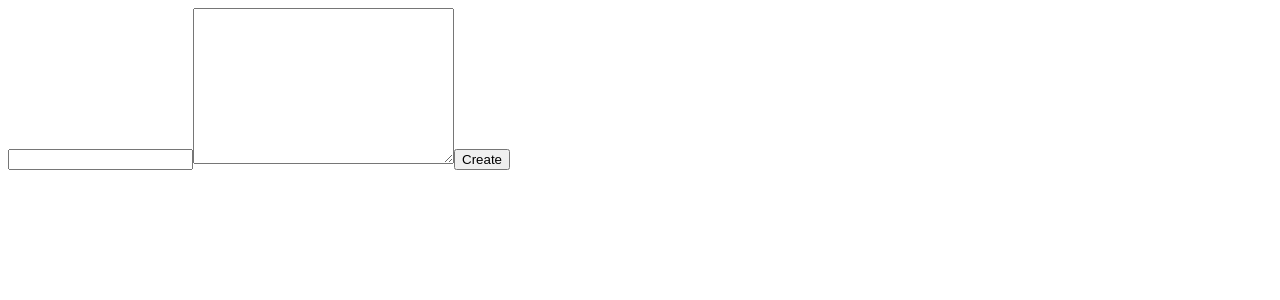
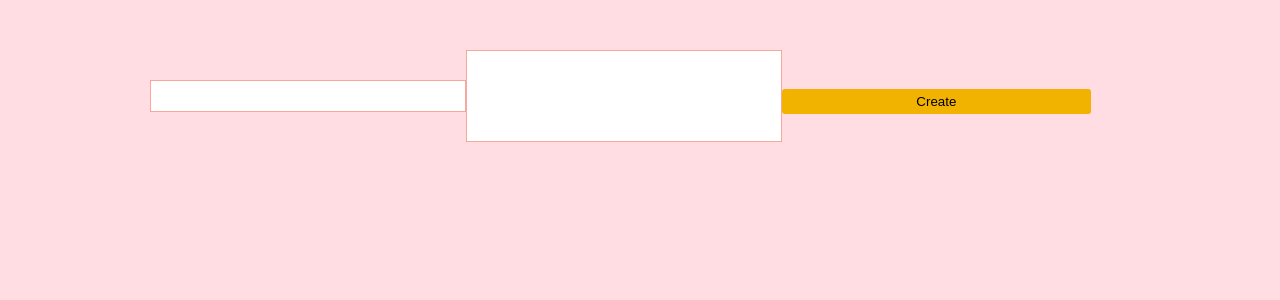
Before and after one commit to LuksFay/auto-test-react, a React (Create React App) app: page / in a window 1280 px wide. Shown: the top 300 px of the page. Built offline with nearby package versions, Linux system fonts and the light colour scheme.

Commit message:
add colors

```diff
--- /dev/null
+++ b/public/index.css
@@ -0,0 +1,3 @@
+body{
+    background-color: #ffdde3;
+}
--- a/public/index.html
+++ b/public/index.html
@@ -8,6 +8,7 @@
     <meta name="description" content="Web site created using create-react-app"/>
     <link rel="apple-touch-icon" href="%PUBLIC_URL%/logo192.png" />
     <link rel="manifest" href="%PUBLIC_URL%/manifest.json" />
+    <link rel="stylesheet" href="index.css">
     <title>Auto Test</title>
   </head>
   <body>
--- /dev/null
+++ b/src/App.css
@@ -0,0 +1,13 @@
+.container{
+    max-width: 980px;
+    margin: auto;
+    margin-top: 50px;
+}
+.order{
+    display: flex;
+    /* flex-direction: column;  */
+    align-items: center;
+}
+.prueba{
+    background-color: red;
+}
--- a/src/App.js
+++ b/src/App.js
@@ -2,6 +2,7 @@ import React, {useState,useEffect} from 'react'
 import NewNote from './components/NewNote'
 import Notes from './components/Notes';
 import Modal from './components/Modal';
+import './App.css'
 function App() {
 
   let initialNotes = JSON.parse(localStorage.getItem('postedNotes'));
@@ -28,7 +29,6 @@ function App() {
   }
   const editNotes = () => {
     setModal(!modal)
-    console.log(modal)
   }
   const deleteNotes = (id) => {
     const newNotes = postedNotes.filter(note => note.id !== id);
@@ -36,6 +36,7 @@ function App() {
   }
   return (
     <>
+    <div  className="container">
     <NewNote showNote={showNote}/>
     <div>
       {postedNotes.map((Note)=>{
@@ -45,7 +46,11 @@ function App() {
       })}
     </div>
     {modal ? <Modal editNotes={editNotes}/> : null}
+    </div>
     </>
   );
 }
+
+
+
 export default App;
--- /dev/null
+++ b/src/components/NewNote.css
@@ -0,0 +1,36 @@
+.input-text{
+    width: 30%;
+    height: 30px;
+    margin-bottom: 10px;
+    padding: 0 10px;
+    border: solid 1px #f8a79a;
+}
+.input-text:focus{
+    outline:none;
+}
+.text-area{
+    width: 30%;
+    padding: 5px 10px;
+    height: 80px;
+    resize: none;
+    margin-bottom: 10px;
+    border-color: #f8a79a;
+}
+.text-area:focus{
+    outline:none;
+}
+.button{
+    width: 31.5%;
+    padding: 5px;
+    background-color: #f1b300;
+    border: none;
+    border-radius: 3px;
+}
+.alert{
+    background-color: #fc3737;
+    font-weight: bold;
+    padding: 10px;
+    border-radius: 3px;
+    color: #1d1b1b;
+
+}
--- a/src/components/NewNote.jsx
+++ b/src/components/NewNote.jsx
@@ -1,5 +1,6 @@
 import React, {useState} from 'react'
 import PropTypes from 'prop-types';
+import './NewNote.css';
 // import {v4 as uuidv4} from 'uuid';  //Id import
 const shortid = require('shortid'); // Id import
 const NewNote = ({showNote}) => {
@@ -28,11 +29,11 @@ const NewNote = ({showNote}) => {
 
     }
     return(
-        <form onSubmit={submitNote}>
-            <input type="text" name="title" onChange={writingNote} value={title} />
-            <textarea name="content" cols="30" rows="10" onChange={writingNote} value={content}></textarea>
-            <input type="submit" value="Create"/>
-            {campoVacio ? <p>Por favor llena todos los campos para crear la nota</p>:null}
+        <form onSubmit={submitNote} className="order">
+            <input type="text" name="title" onChange={writingNote} value={title} className="input-text" maxLength="50"/>
+            <textarea name="content" onChange={writingNote} value={content} className="text-area" maxLength="200"></textarea>
+            <input type="submit" value="Create" className="button"/>
+            {campoVacio ? <p className="alert">Por favor llena todos los campos para crear la nota</p>:null}
         </form>
     )
 }
--- a/src/components/Notes.jsx
+++ b/src/components/Notes.jsx
@@ -1,9 +1,10 @@
 import React from 'react';
 import PropTypes from 'prop-types';
+import './Notes.css';
 const Notes = ({Note, deleteNotes, editNotes}) => {
     return (
         <>
-        <div>
+        <div className="order">
             <p>title: {Note.title}</p>
             <p>content: {Note.content}</p>
             <button onClick={() => editNotes(Note.id)}>edit</button>
--- a/src/index.css
+++ /dev/null
@@ -1,13 +0,0 @@
-body {
-  margin: 0;
-  font-family: -apple-system, BlinkMacSystemFont, 'Segoe UI', 'Roboto', 'Oxygen',
-    'Ubuntu', 'Cantarell', 'Fira Sans', 'Droid Sans', 'Helvetica Neue',
-    sans-serif;
-  -webkit-font-smoothing: antialiased;
-  -moz-osx-font-smoothing: grayscale;
-}
-
-code {
-  font-family: source-code-pro, Menlo, Monaco, Consolas, 'Courier New',
-    monospace;
-}
--- a/src/index.js
+++ b/src/index.js
@@ -1,10 +1,9 @@
 import React from 'react';
 import ReactDOM from 'react-dom';
 import App from './App';
-
 ReactDOM.render(
   <React.StrictMode>
-    <App />
+    <App/>
   </React.StrictMode>,
   document.getElementById('root')
 );
```
Also changed, not shown: src/components/Notes.css (added).
